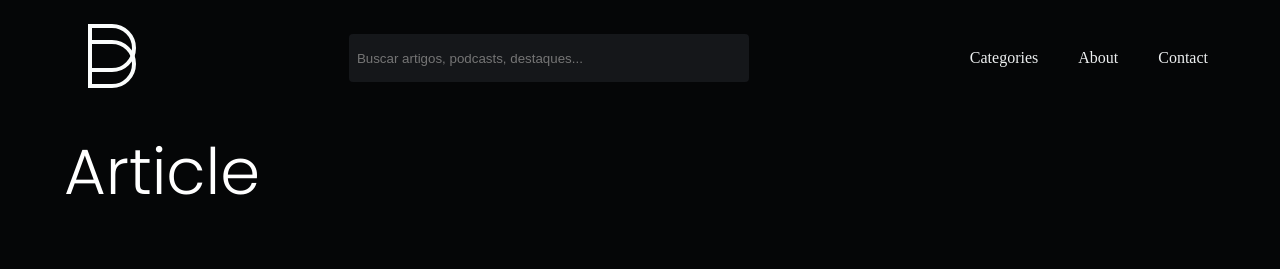
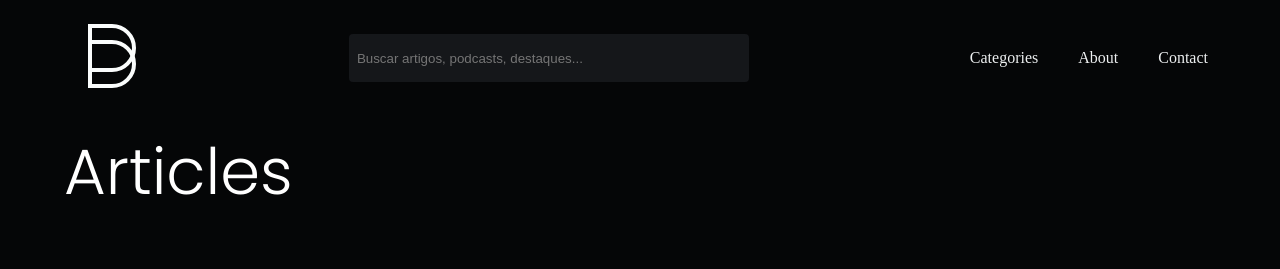
Before and after one commit to Vulquimar-Silva/blog, a React (Create React App) app: page / in a window 1280 px wide. Shown: the top 269 px of the page. Built offline with nearby package versions, Linux system fonts and the light colour scheme.

Commit message:
Styling the posts

```diff
--- a/src/components/Article/index.jsx
+++ b/src/components/Article/index.jsx
@@ -4,7 +4,7 @@ import {Post} from '../Post'
 export const Article = () => {
   return (
     <section className="container">
-      <h1>Article</h1>
+      <h1>Articles</h1>
       <div className='mt-5 container-posts'>
         <Post />
         <Post />
```
